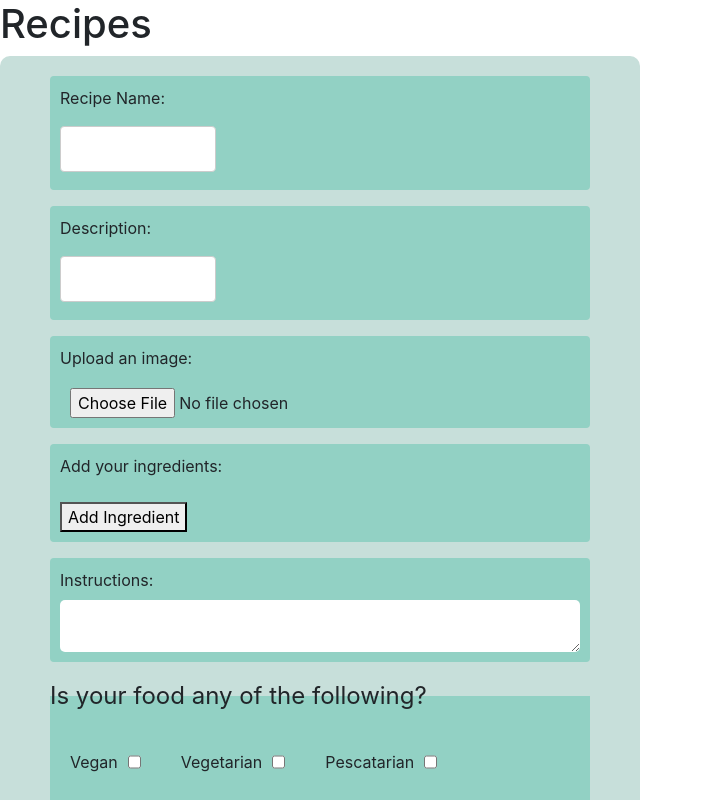
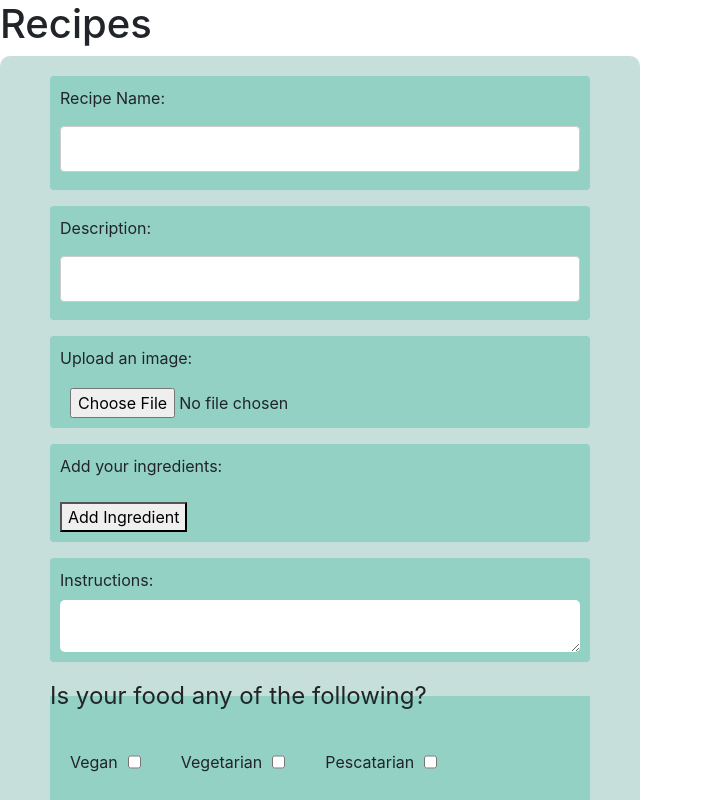
Before and after one commit to roselynle/meal-app-client, a React app: page /recipes in a window 1280 px wide. Shown: the top 800 px of the page, without its empty margins (0-703 px from the left). Built offline with nearby package versions, Linux system fonts and the light colour scheme.

Commit message:
adjust form styling

```diff
--- a/src/components/AddRecipeForm/style.css
+++ b/src/components/AddRecipeForm/style.css
@@ -12,7 +12,6 @@ form{
 }
 
 input[type=text], select {
-    width: 30%;
     padding: 12px 20px;
     margin: 8px 0;
     display: inline-block;
@@ -54,6 +53,7 @@ ul{
     margin: 0;
     display: flex;
     justify-content: space-between;
+    align-items: center;
     margin-bottom: 10px;
 
   }
```
